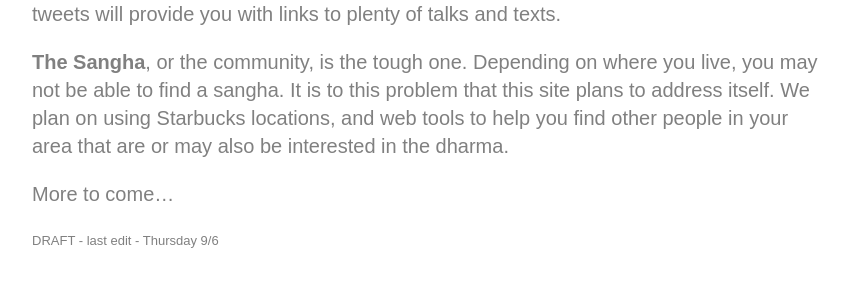
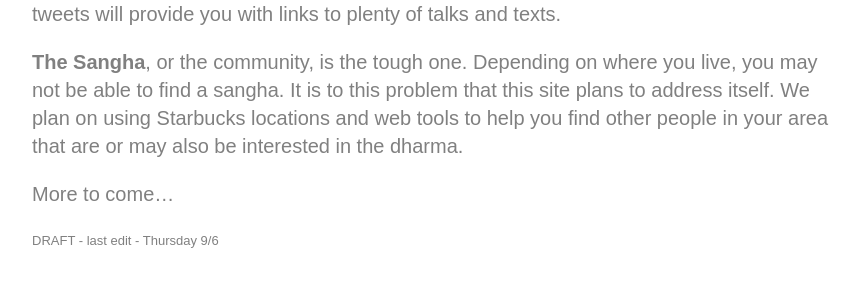
Before and after one commit to StarbucksSangha/StarbucksSangha, a Jekyll site: the page built from info.md, in a window 1280 px wide. Shown: the part 219-519 px from the top of the page, without its empty margins (208-1067 px from the left). Built offline with Jekyll 4.4.1, drawn with Linux system fonts in a browser that asks for light colours.

```diff
--- a/info.md
+++ b/info.md
@@ -10,7 +10,7 @@ published: True
 
 <b>The Dharma</b>, or teachings, used to be hard to find. But with the advent of the internet you can now find [talks](https://www.dhammatalks.org/mp3_collections_index.html){:target="_blank"} and [texts](https://www.dhammatalks.org/suttas/index.html){:target="_blank"} so that you don't have to go to foreign lands. This site & it's tweets will provide you with links to plenty of talks and texts.
 
-<b>The Sangha</b>, or the community, is the tough one. Depending on where you live, you may not be able to find a sangha. It is to this problem that this site plans to address itself. We plan on using Starbucks locations, and web tools to help you find other people in your area that are or may also be interested in the dharma.
+<b>The Sangha</b>, or the community, is the tough one. Depending on where you live, you may not be able to find a sangha. It is to this problem that this site plans to address itself. We plan on using Starbucks locations and web tools to help you find other people in your area that are or may also be interested in the dharma.
 
 More to come...
 
```
